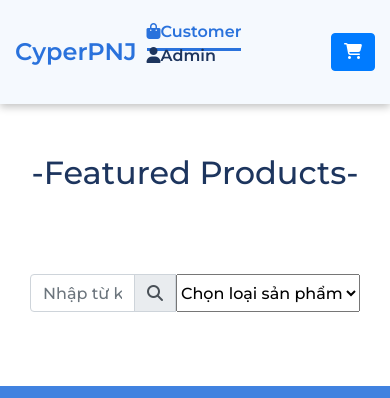
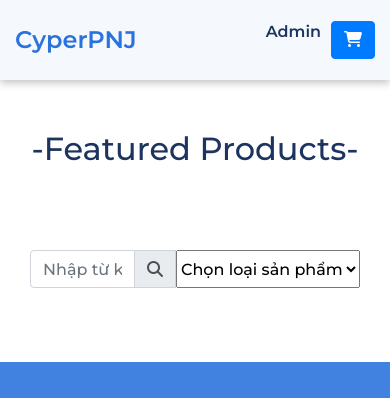
Before and after one commit to wTrUnGw/Capstone_JS, a plain HTML site: page customer/view/shopping.html in a window 390 px wide. Shown: the top 398 px of the page. Drawn offline with nearby package versions, Linux system fonts and the light colour scheme; some packages are replaced by stand-ins of ours; no server answers; a script that the page names is missing; a web font is replaced by a local one.

Commit message:
update responsive

```diff
--- a/customer/view/shopping.html
+++ b/customer/view/shopping.html
@@ -37,10 +37,9 @@
                 <div class="header_logo">
                     <a href="#">CyperPNJ</a>
                 </div>
-                <div class="header_nav">
+                <div class="navbar-expand-lg">
                     <ul>
-                        <li class="active"><a href="#"><i class="fa-solid fa-bag-shopping"></i>Customer</a></li>
-                        <li><a href="../../admin/index.html"> <i class="fa-solid fa-user"></i>Admin</a></li>
+                        <li><a href="../../admin/index.html">Admin</a></li>
                     </ul>
 
                     <!-- Button trigger modal -->
@@ -96,7 +95,7 @@
                 <h2>-Featured Products-</h2>
             </div>
 
-            <div class="col-md-12 mt-4 mb-4">
+            <div class="col-md-12 mt-4 mb-4 ">
                 <div class="input-group mb-3">
                     <input id="txtSearch" type="text" class="form-control" placeholder="Nhập từ khóa"
                         aria-label="Recipient's username" aria-describedby="basic-addon2" />
--- a/sass/Layout/_header.scss
+++ b/sass/Layout/_header.scss
@@ -13,7 +13,7 @@ header {
         @include styleText($logo_fs_1, bold, $blue_color_1);
       }
     }
-    .header_nav {
+    .navbar-expand-lg {
       display: flex;
       align-items: center;
       ul {
--- a/sass/Layout/_product.scss
+++ b/sass/Layout/_product.scss
@@ -4,6 +4,11 @@
     @include styleText($title_fs_h2, bold, $blue_color_title);
     text-align: center;
     padding-bottom: 50px;
+  }
+  #txtSearch {
+    @media screen and (max-width: 576px) {
+      display: block;
+    }
   }
 
   .product_content {
```
Also changed, not shown: css/index.css, 1 other file.
